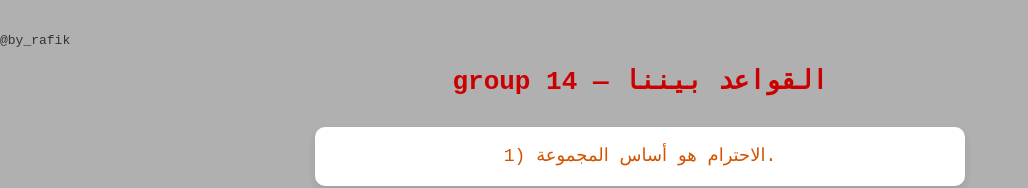
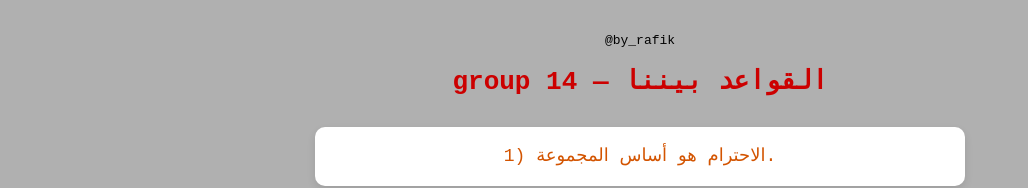
Before and after one commit to rafiktifouti-creator/rules-for-group-14, a plain HTML site: page index.html in a window 1280 px wide. Shown: the top 188 px of the page, without its empty margins (0-1028 px from the left). Drawn offline with Linux system fonts and the light colour scheme.

Commit message:
Add files via upload

```diff
--- a/index.html
+++ b/index.html
@@ -1,8 +1,9 @@
 <!DOCTYPE html>
 <html lang="ar">
-<link rel="icon" href="Img.jpg.webp">
 <head>
     <meta charset="UTF-8">
+    <link rel="icon" href="Img.jpg.webp">
+    <meta name="viewport" content="width=device-width, initial-scale=1.0">
     <title>group 14 — القواعد بيننا</title>
     <style>
         body {
@@ -72,13 +73,13 @@
             background-color: #1e7e34;
         }
         p {
-            text-align: left;
+            text-align: center;
         }
     </style>
 </head>
 
 <body>
-<p>@by_rafik</p>
+    <a style="color: black;text-decoration: none;" href=""><p>@by_rafik</p></a>
     <h1>group 14 — القواعد بيننا</h1>
     <div id="output"></div>
     <button id="skipButton">عرض كل القواعد فوراً</button>
```
